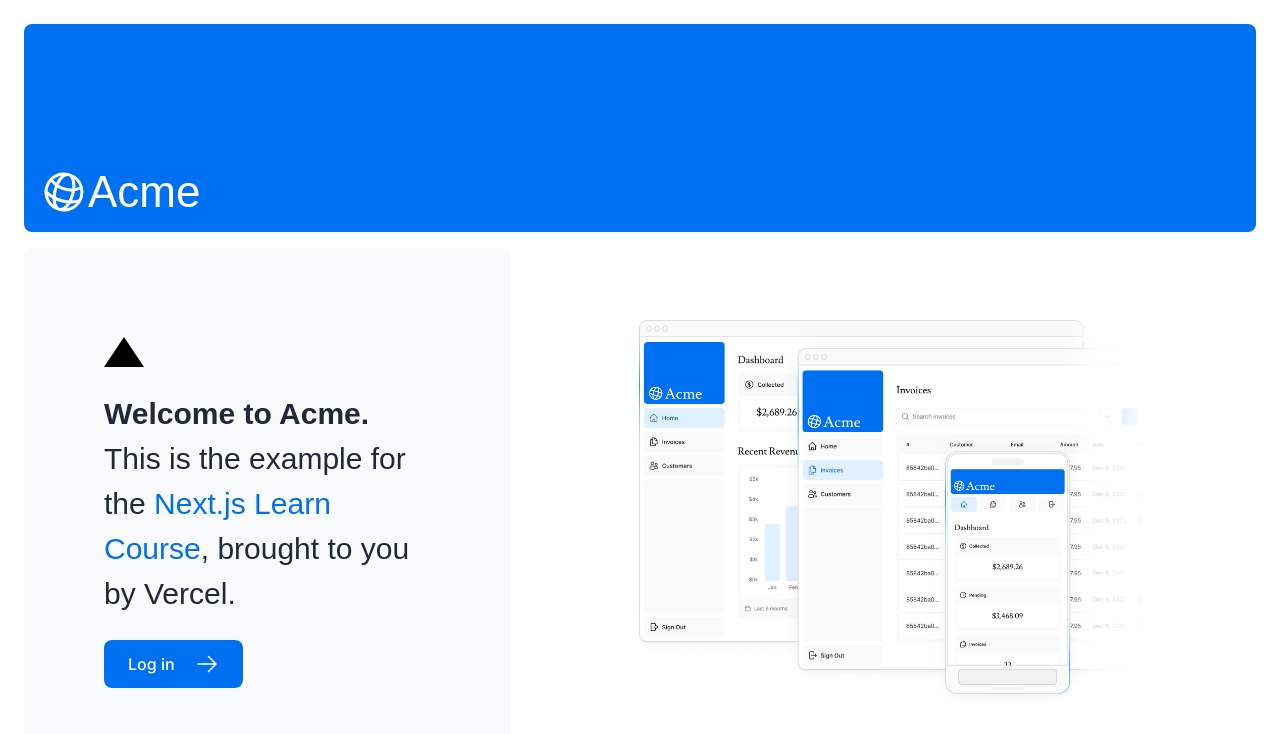
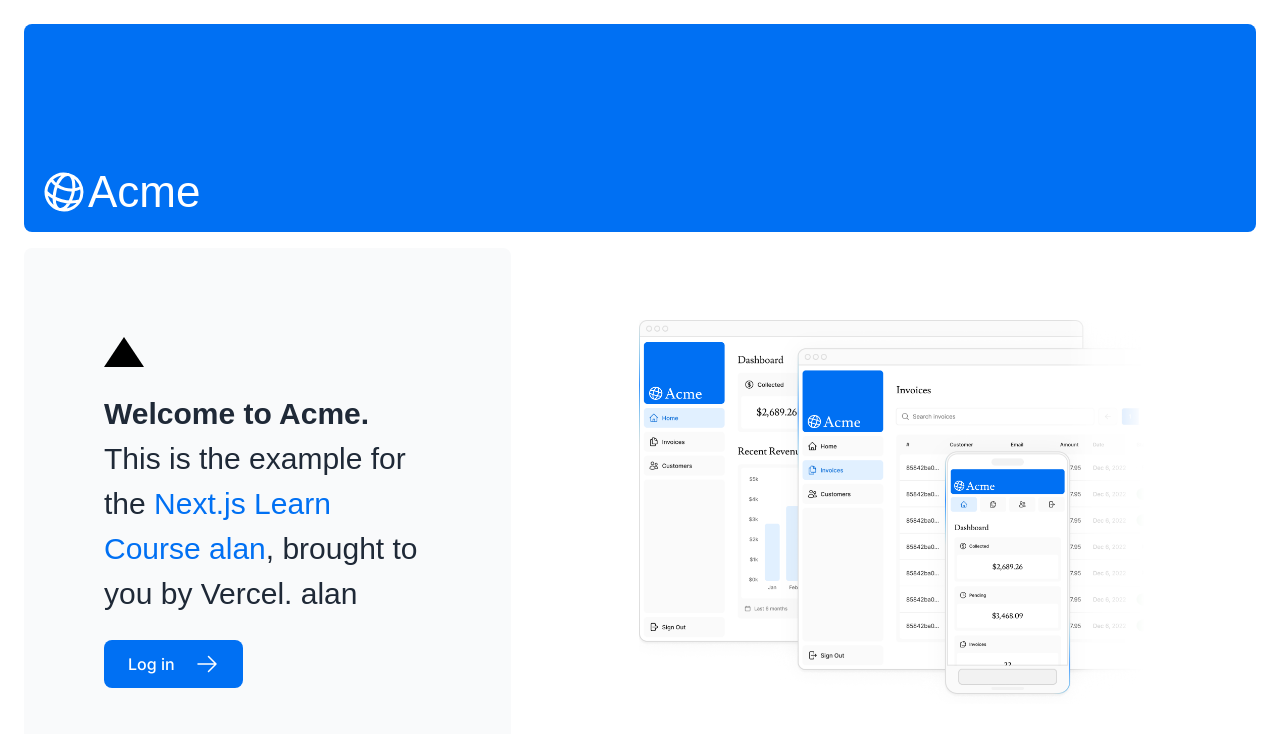
Before and after one commit to Lanme21/learnnextjs_dashboard, a Next.js app: page / in a window 1280 px wide. Shown: the top 734 px of the page. Built offline with nearby package versions, Linux system fonts and the light colour scheme; a web font is replaced by a local one.

Commit message:
Update menu

```diff
--- a/app/page.tsx
+++ b/app/page.tsx
@@ -4,6 +4,7 @@
 import styles from "@/app/ui/home.module.css";
 import { lusitana } from '@/app/ui/fonts';
 import Image from 'next/image';
+
 
 export default function Page() {
   return (
@@ -17,9 +18,9 @@
           <p className={`${lusitana.className} text-xl text-gray-800 md:text-3xl md:leading-normal`}>
             <strong>Welcome to Acme.</strong> This is the example for the{' '}
             <a href="https://nextjs.org/learn/" className="text-blue-500">
-              Next.js Learn Course
+              Next.js Learn Course alan
             </a>
-            , brought to you by Vercel.
+            , brought to you by Vercel. alan
           </p>
           <Link
             href="/login"
```
